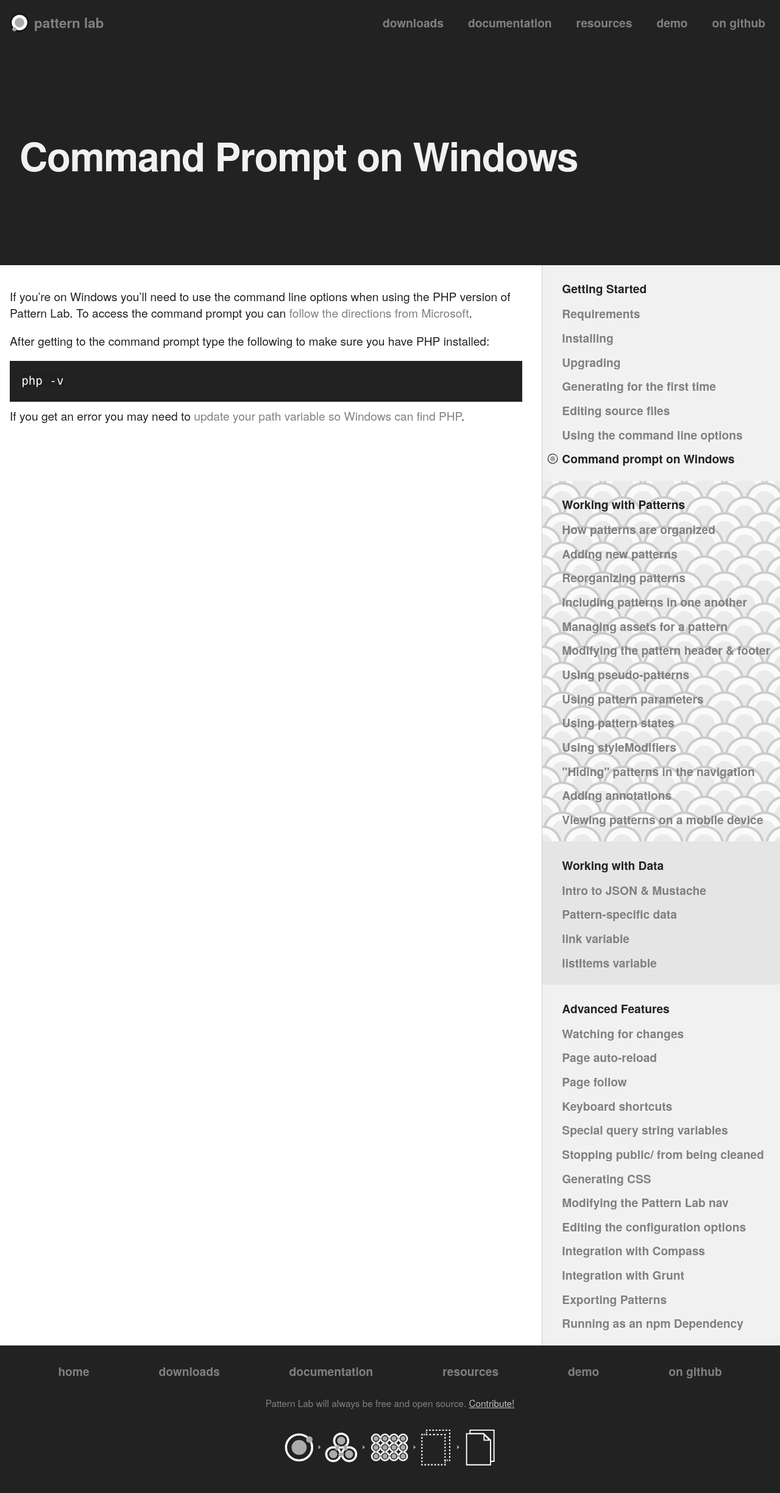
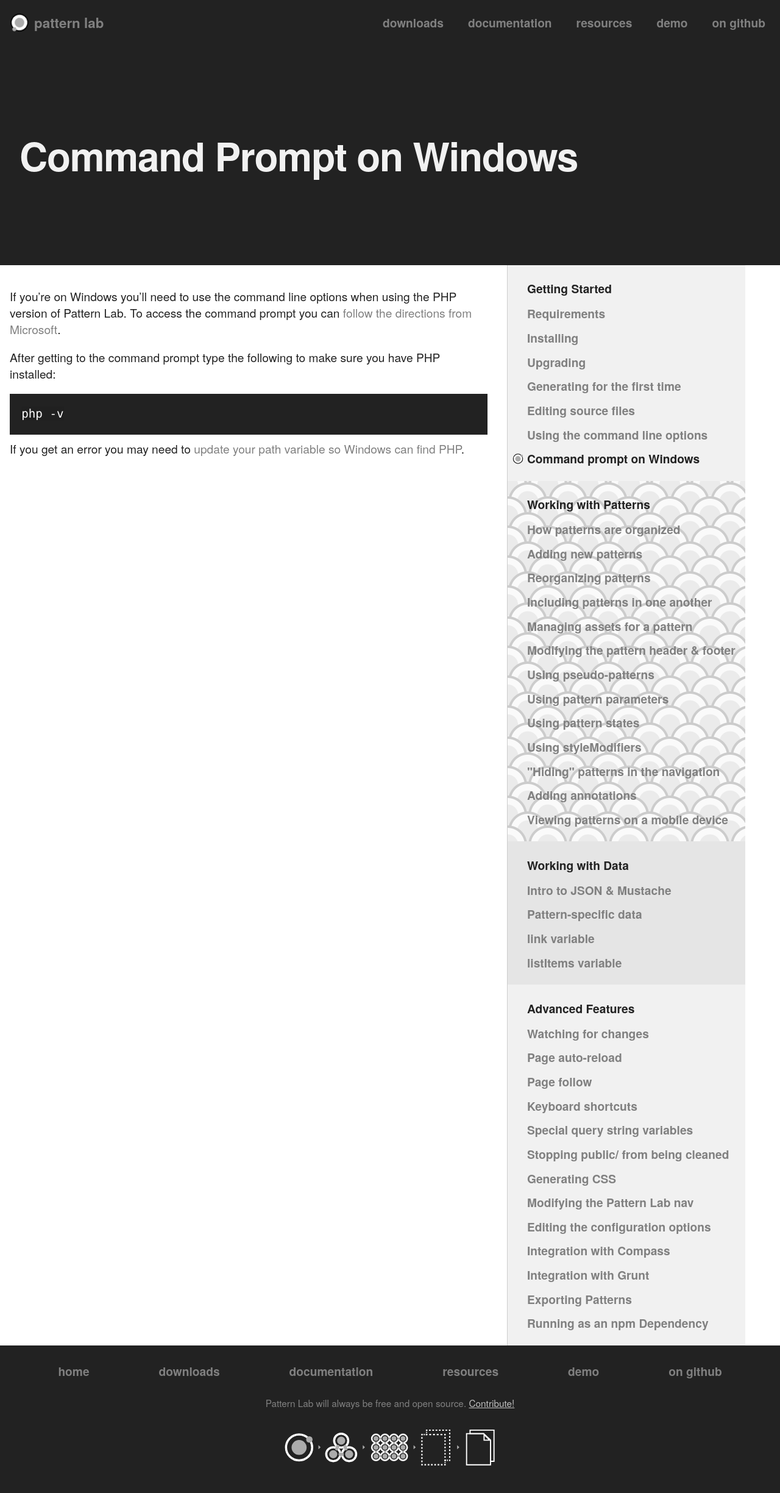
Before and after one commit to pattern-lab/website, a Jekyll site: the page built from docs/command-prompt-windows.md, in a window 1280 px wide. Shown: the whole page at 61% size. Built offline with Jekyll 4.4.1, drawn with Linux system fonts in a browser that asks for light colours; comment, search, counter and statistics services are not loaded.

Commit message:
Got rid of flex 1 on content in documentation page for sidebar to show up correctly in Firefox

```diff
--- a/css/style.scss
+++ b/css/style.scss
@@ -654,8 +654,6 @@
 
 	@media all and (min-width: $bp-large) {
 		width: 65%;
-		-webkit-flex: 1;
-		flex: 1;
 	}
 }
 
```
